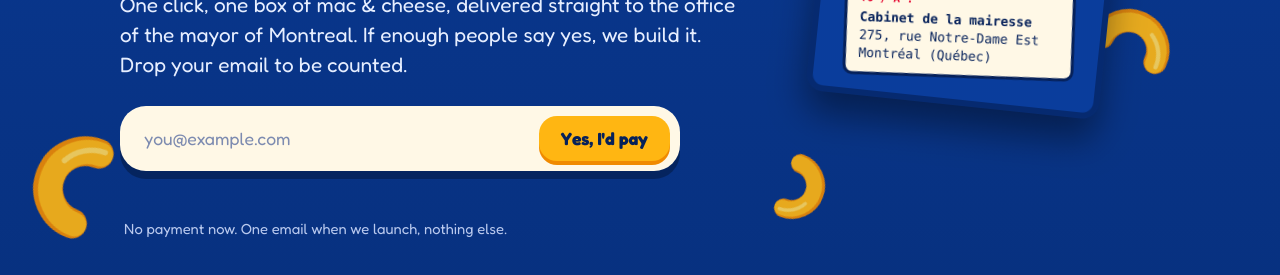
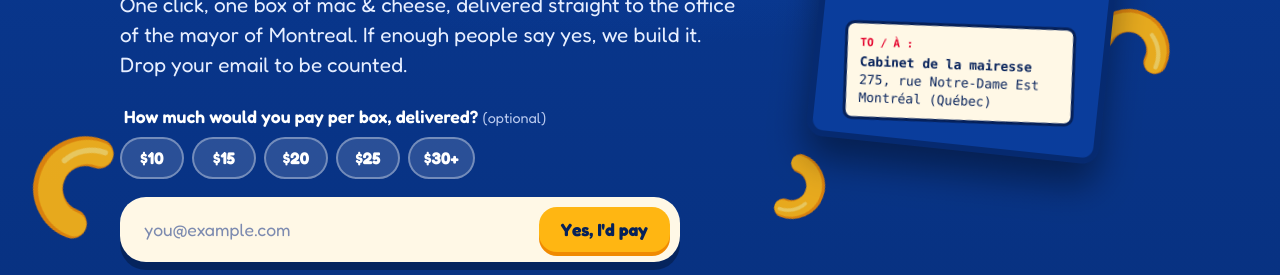
Before and after one commit to mikecabana/krafttax, a website: page index.html in a window 1280 px wide. Shown: the part 517-792 px from the top of the page. Drawn offline with Linux system fonts and the light colour scheme.

Commit message:
Ask wait listers how much they would pay per box
Co-Authored-By: Claude Fable 5.2 <noreply@anthropic.com>
Claude-Session: https://claude.ai/code/session_01Vb31s6yTHrwNdRQ1PV2ACi

```diff
--- a/index.html
+++ b/index.html
@@ -192,7 +192,8 @@
   h1 .who { display: block; color: #fff; text-shadow: 0 3px 0 #b9c9ee, 0 8px 0 rgba(0,0,0,.28); }
   .lede { font-size: clamp(1.05rem, 2vw, 1.3rem); line-height: 1.45; max-width: 34em; margin: 0 0 26px; color: #e6eeff; }
 
-  form { background: var(--cream); border-radius: 26px; padding: 10px; display: flex; gap: 10px; max-width: 560px;
+  form { max-width: 560px; }
+  .row { background: var(--cream); border-radius: 26px; padding: 10px; display: flex; gap: 10px;
     box-shadow: 0 8px 0 rgba(0,0,0,.28); }
   input[type=email] { flex: 1; min-width: 0; font: inherit; font-size: 1.1rem; color: var(--ink); background: transparent;
     border: 0; padding: 12px 14px; border-radius: 18px; outline-offset: 2px; }
@@ -205,6 +206,17 @@
   button.go[disabled] { opacity: .6; cursor: progress; }
   :focus-visible { outline: 3px solid var(--red); }
   .hp { position: absolute; left: -9999px; width: 1px; height: 1px; opacity: 0; }
+  fieldset.price { border: 0; padding: 0; margin: 0 0 18px; }
+  .price legend { padding: 0; margin: 0 4px 10px; font-weight: 600; font-size: 1.1rem; }
+  .price legend small { font-weight: 400; font-size: .9rem; color: #b9c9ee; }
+  .pills { display: flex; flex-wrap: wrap; gap: 8px; }
+  .pills label { position: relative; cursor: pointer; }
+  .pills input { position: absolute; opacity: 0; inset: 0; margin: 0; cursor: pointer; }
+  .pills span { display: block; min-width: 64px; text-align: center; font-weight: 700; font-size: 1.05rem;
+    padding: 9px 14px; border-radius: 999px; background: rgba(255,255,255,.14); border: 2px solid rgba(255,255,255,.35); }
+  .pills input:checked + span { background: var(--cheese); border-color: var(--cheese); color: var(--ink);
+    box-shadow: 0 3px 0 var(--cheese-deep); }
+  .pills input:focus-visible + span { outline: 3px solid var(--red); outline-offset: 2px; }
   .msg { min-height: 1.6em; margin: 16px 4px 0; font-weight: 600; font-size: 1.05rem; }
   .msg.ok { color: var(--yolk); }
   .msg.err { color: #ffc2cc; }
@@ -229,7 +241,9 @@
     main { grid-template-columns: 1fr; gap: 28px; padding-top: 12px; }
     .stage { order: -1; }
     .box { width: 170px; }
-    form { flex-direction: column; border-radius: 22px; }
+    .row { flex-direction: column; border-radius: 22px; }
+    .pills { gap: 6px; }
+    .pills span { min-width: 0; padding: 9px 11px; font-size: 1rem; }
     .noodles .m-hide { display: none; }
     .noodles svg { opacity: .55; }
     button.go { width: 100%; }
@@ -272,10 +286,22 @@
     <p class="lede" data-i18n="lede">One click, one box of mac &amp; cheese, delivered straight to the office of the mayor of Montreal. If enough people say yes, we build it. Drop your email to be counted.</p>
 
     <form id="f" novalidate>
-      <label class="hp" aria-hidden="true">Website <input type="text" name="website" tabindex="-1" autocomplete="off"></label>
-      <input type="email" name="email" id="email" required autocomplete="email" inputmode="email"
-             placeholder="you@example.com" aria-label="Email" data-i18n-aria="emailLabel">
-      <button class="go" type="submit" data-i18n="cta">Yes, I'd pay</button>
+      <fieldset class="price">
+        <legend><span data-i18n="priceQ">How much would you pay per box, delivered?</span> <small data-i18n="optional">(optional)</small></legend>
+        <div class="pills">
+          <label><input type="radio" name="price" value="10"><span data-amt="10">$10</span></label>
+          <label><input type="radio" name="price" value="15"><span data-amt="15">$15</span></label>
+          <label><input type="radio" name="price" value="20"><span data-amt="20">$20</span></label>
+          <label><input type="radio" name="price" value="25"><span data-amt="25">$25</span></label>
+          <label><input type="radio" name="price" value="30+"><span data-amt="30+">$30+</span></label>
+        </div>
+      </fieldset>
+      <div class="row">
+        <label class="hp" aria-hidden="true">Website <input type="text" name="website" tabindex="-1" autocomplete="off"></label>
+        <input type="email" name="email" id="email" required autocomplete="email" inputmode="email"
+               placeholder="you@example.com" aria-label="Email" data-i18n-aria="emailLabel">
+        <button class="go" type="submit" data-i18n="cta">Yes, I'd pay</button>
+      </div>
     </form>
     <p class="msg" id="msg" role="status" aria-live="polite"></p>
     <p class="fine" data-i18n="fine">No payment now. One email when we launch, nothing else.</p>
@@ -323,6 +349,9 @@ const T = {
     qmark: "?",
     lede: "One click, one box of mac & cheese, delivered straight to the office of the mayor of Montreal. If enough people say yes, we build it. Drop your email to be counted.",
     cta: "Yes, I'd pay",
+    priceQ: "How much would you pay per box, delivered?",
+    optional: "(optional)",
+    amt: v => "$" + v,
     emailLabel: "Email",
     fine: "No payment now. One email when we launch, nothing else.",
     disclaimer: "Independent project. Not affiliated with, sponsored by, or endorsed by Kraft Heinz, the Ville de Montréal, or the mayor's office. Kraft Dinner is a trademark of its owner. Your email is used only to tell you if this launches.",
@@ -349,6 +378,9 @@ const T = {
     qmark: " ?",
     lede: "Un clic, une boîte de macaroni au fromage, livrée directement au cabinet de la mairesse de Montréal. Si assez de gens disent oui, on le construit. Laissez votre courriel pour être compté.",
     cta: "Oui, je paierais",
+    priceQ: "Combien paieriez-vous par boîte, livraison incluse ?",
+    optional: "(facultatif)",
+    amt: v => v + " $",
     emailLabel: "Courriel",
     fine: "Aucun paiement maintenant. Un seul courriel au lancement, rien d'autre.",
     disclaimer: "Projet indépendant. Aucun lien avec Kraft Heinz, la Ville de Montréal ou le cabinet de la mairesse, ni commandite ou approbation de leur part. Kraft Dinner est une marque de commerce de son propriétaire. Votre courriel sert uniquement à vous aviser du lancement.",
@@ -392,6 +424,7 @@ function setLang(l) {
   document.documentElement.lang = l;
   document.title = T[l].title;
   document.querySelectorAll("[data-i18n]").forEach(el => { el.textContent = T[l][el.dataset.i18n]; });
+  document.querySelectorAll("[data-amt]").forEach(el => { el.textContent = T[l].amt(el.dataset.amt); });
   document.querySelectorAll("[data-i18n-aria]").forEach(el => { el.setAttribute("aria-label", T[l][el.dataset.i18nAria]); });
   document.querySelectorAll(".lang button").forEach(b => b.setAttribute("aria-pressed", b.dataset.lang === l));
   if (lastMsg) showMsg(...lastMsg);
@@ -404,6 +437,7 @@ setLang(lang);
 const FORM_URL = "https://docs.google.com/forms/d/e/1FAIpQLScLnSxTjcJnDs1eCRCmexmAgNT1jWEHA7rbbvKtAkmFcX13mw/formResponse";
 const FIELD_EMAIL = "entry.1011825296";
 const FIELD_LANG = "entry.1747180789";
+const FIELD_PRICE = "entry.1324987455";
 
 const form = document.getElementById("f");
 form.addEventListener("submit", async e => {
@@ -420,7 +454,7 @@ form.addEventListener("submit", async e => {
       await fetch(FORM_URL, {
         method: "POST",
         mode: "no-cors",
-        body: new URLSearchParams({ [FIELD_EMAIL]: email, [FIELD_LANG]: lang })
+        body: new URLSearchParams({ [FIELD_EMAIL]: email, [FIELD_LANG]: lang, [FIELD_PRICE]: form.price.value })
       });
     }
     showMsg("ok", null, "ok");
```
Also changed, not shown: README.md.
